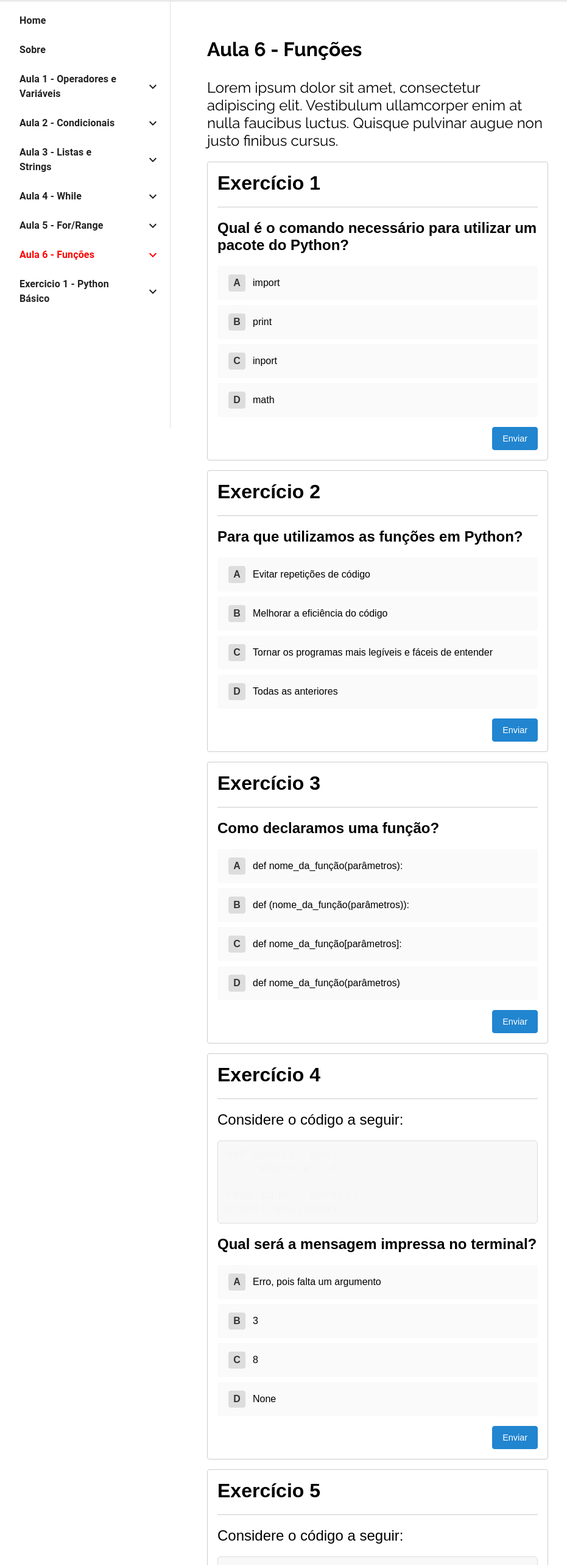
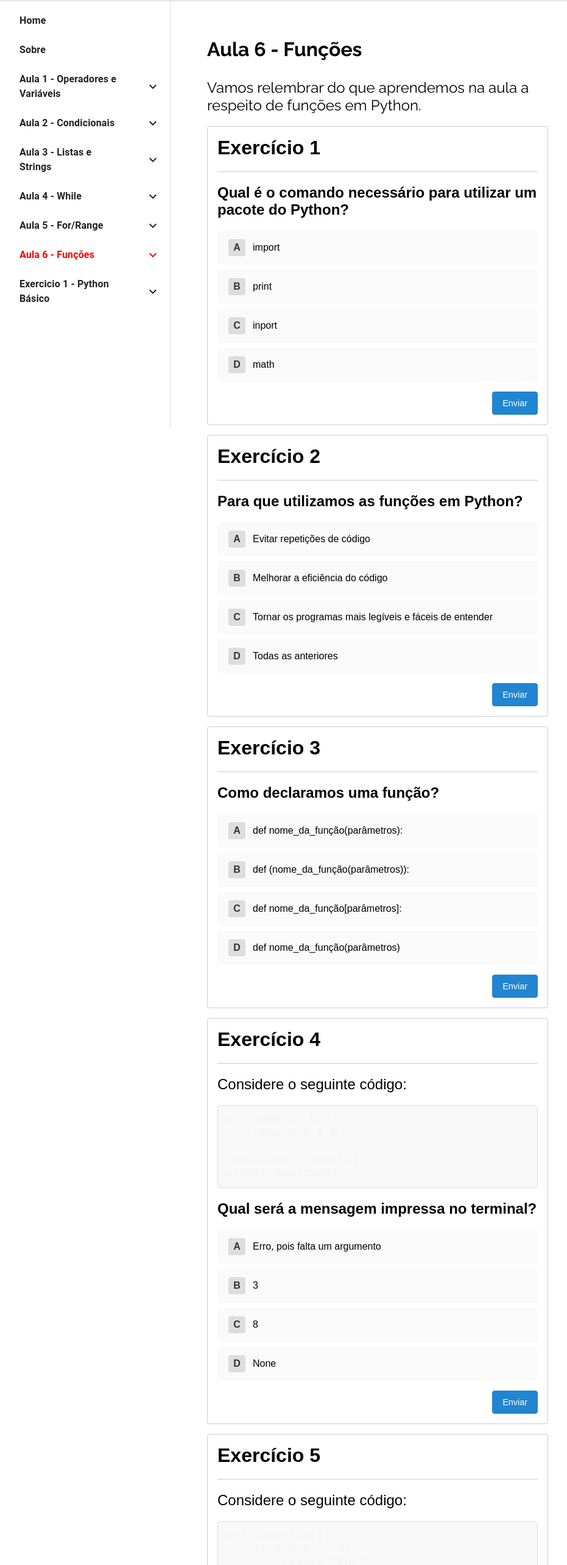
Before and after one commit to iancdesponds/front-grupo-3, a React (Vite) app in the folder Projeto-Informar/: page /aula-6/funcoes in a window 1280 px wide. Shown: the part 98-2664 px from the top of the page at 61% size, without its empty margins (20-951 px from the left). Built offline with nearby package versions, Linux system fonts and the light colour scheme.

Commit message:
Update Funcoes.jsx

```diff
--- a/Projeto-Informar/src/modulos/Aula-6/pages/Funcoes.jsx
+++ b/Projeto-Informar/src/modulos/Aula-6/pages/Funcoes.jsx
@@ -6,9 +6,7 @@ function Funcoes() {
     <div>
       <h1>Aula 6 - Funções</h1>
       <p>
-        Lorem ipsum dolor sit amet, consectetur adipiscing elit. Vestibulum
-        ullamcorper enim at nulla faucibus luctus. Quisque pulvinar augue non
-        justo finibus cursus.
+      Vamos relembrar do que aprendemos na aula a respeito de funções em Python.
       </p>
 
       <QuestionCard
@@ -55,7 +53,7 @@ function Funcoes() {
       />
       <QuestionCard
         questionTitle="Exercício 4"
-        questionDescription="Considere o código a seguir:"
+        questionDescription="Considere o seguinte código:"
         codeSnippet={`def soma(a, b=5):
     return a + b
 
@@ -76,7 +74,7 @@ print(resultado)
 
       <QuestionCard
         questionTitle="Exercício 5"
-        questionDescription="Considere o código a seguir:"
+        questionDescription="Considere o seguinte código:"
         codeSnippet={`def misterio(x):
     if x % 2 == 0:
         return "Par"
```
